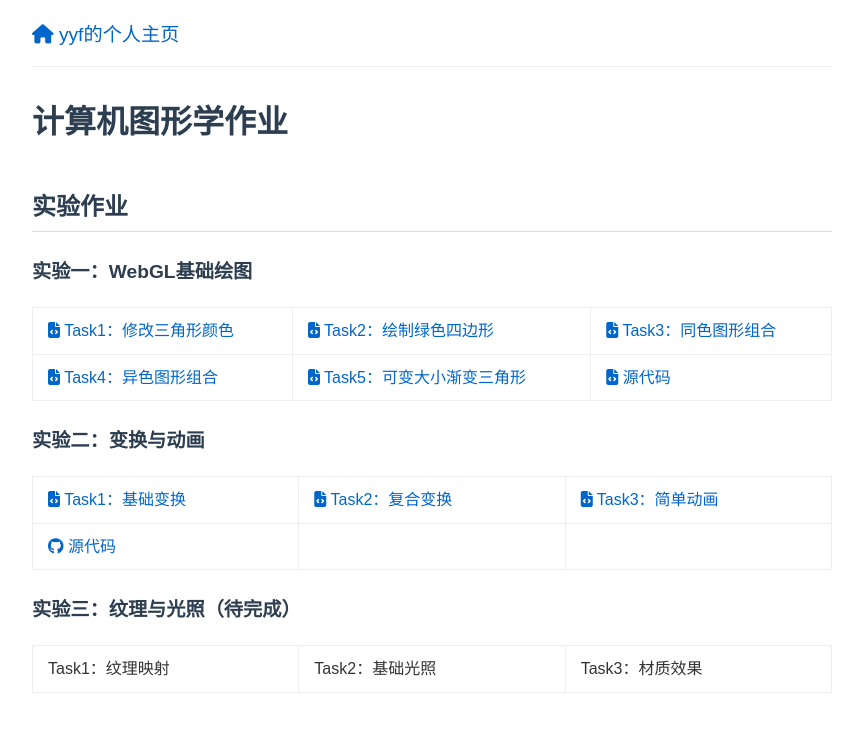
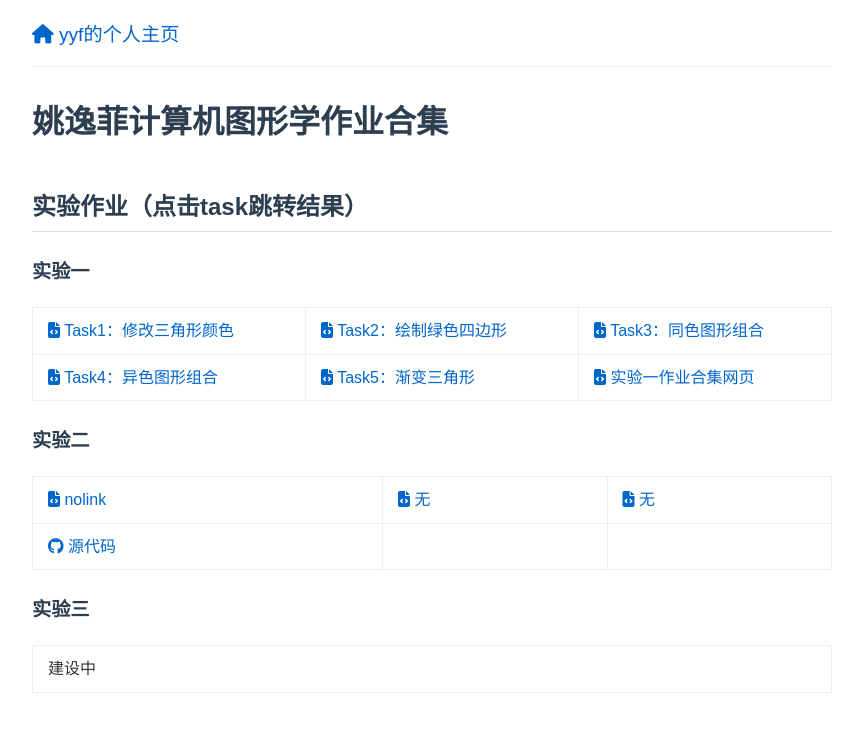
Before and after one commit to YifeiYao77/my1stweb.github.io, a plain HTML site: page conpicwork.html in a window 1280 px wide. Shown: the whole page, without its empty margins (208-1071 px from the left). Drawn offline with Linux system fonts and the light colour scheme.

Commit message:
Update conpicwork.html

```diff
--- a/conpicwork.html
+++ b/conpicwork.html
@@ -3,7 +3,7 @@
 <head>
     <meta charset="UTF-8">
     <meta name="viewport" content="width=device-width, initial-scale=1.0">
-    <title>计算机图形学作业 | yyf的网页</title>
+    <title>姚逸菲计算机图形学作业合集</title>
     <link rel="stylesheet" href="https://cdnjs.cloudflare.com/ajax/libs/font-awesome/6.4.0/css/all.min.css">
     <style>
         body {
@@ -94,11 +94,11 @@
         <a href="index.html"><i class="fas fa-home"></i> yyf的个人主页</a>
     </div>
 
-    <h1>计算机图形学作业</h1>
+    <h1>姚逸菲计算机图形学作业合集</h1>
 
-    <h2>实验作业</h2>
+    <h2>实验作业（点击task跳转结果）</h2>
 
-    <h3>实验一：WebGL基础绘图</h3>
+    <h3>实验一</h3>
     <table>
         <tr>
             <td><a href="https://YifeiYao77.github.io/my1stweb.github.io/LAB/lab1/task1.html"><i class="fas fa-file-code"></i> Task1：修改三角形颜色</a></td>
@@ -107,17 +107,17 @@
         </tr>
         <tr>
             <td><a href="https://YifeiYao77.github.io/my1stweb.github.io/LAB/lab1/task4.html"><i class="fas fa-file-code"></i> Task4：异色图形组合</a></td>
-            <td><a href="https://YifeiYao77.github.io/my1stweb.github.io/LAB/lab1/task5.html"><i class="fas fa-file-code"></i> Task5：可变大小渐变三角形</a></td>
-            <td><a href="https://YifeiYao77.github.io/my1stweb.github.io/LAB/lab1/index.html"><i class="fas fa-file-code"></i> 源代码</a></td>
+            <td><a href="https://YifeiYao77.github.io/my1stweb.github.io/LAB/lab1/task5.html"><i class="fas fa-file-code"></i> Task5：渐变三角形</a></td>
+            <td><a href="https://YifeiYao77.github.io/my1stweb.github.io/LAB/lab1/index.html"><i class="fas fa-file-code"></i> 实验一作业合集网页</a></td>
         </tr>
     </table>
 
-    <h3>实验二：变换与动画</h3>
+    <h3>实验二</h3>
     <table>
         <tr>
-            <td><a href="https://YifeiYao77.github.io/webgl-homework2/task1.html"><i class="fas fa-file-code"></i> Task1：基础变换</a></td>
-            <td><a href="https://YifeiYao77.github.io/webgl-homework2/task2.html"><i class="fas fa-file-code"></i> Task2：复合变换</a></td>
-            <td><a href="https://YifeiYao77.github.io/webgl-homework2/task3.html"><i class="fas fa-file-code"></i> Task3：简单动画</a></td>
+            <td><a href="https://YifeiYao77.github.io/webgl-homework2/task1.html"><i class="fas fa-file-code"></i> nolink</a></td>
+            <td><a href="https://YifeiYao77.github.io/webgl-homework2/task2.html"><i class="fas fa-file-code"></i> 无</a></td>
+            <td><a href="https://YifeiYao77.github.io/webgl-homework2/task3.html"><i class="fas fa-file-code"></i> 无</a></td>
         </tr>
         <tr>
             <td><a href="https://github.com/YifeiYao77/你的作业2仓库名"><i class="fab fa-github"></i> 源代码</a></td>
@@ -126,12 +126,11 @@
         </tr>
     </table>
 
-    <h3>实验三：纹理与光照（待完成）</h3>
+    <h3>实验三</h3>
     <table>
         <tr>
-            <td>Task1：纹理映射</td>
-            <td>Task2：基础光照</td>
-            <td>Task3：材质效果</td>
+            <td>建设中</td>
+
         </tr>
     </table>
 
```
